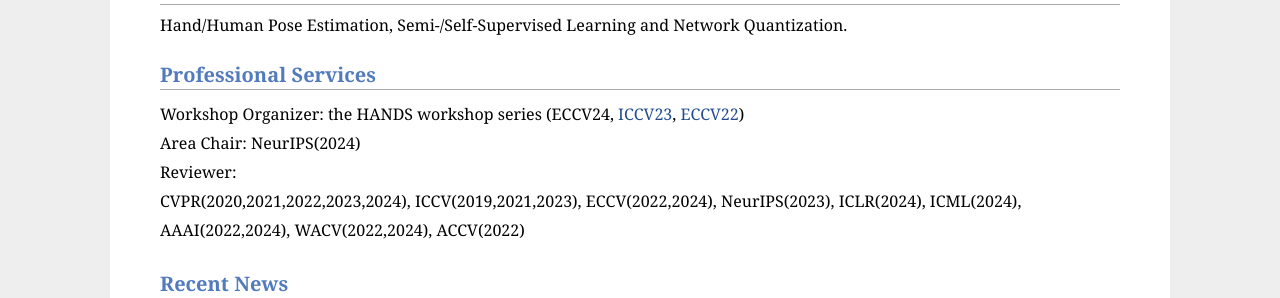
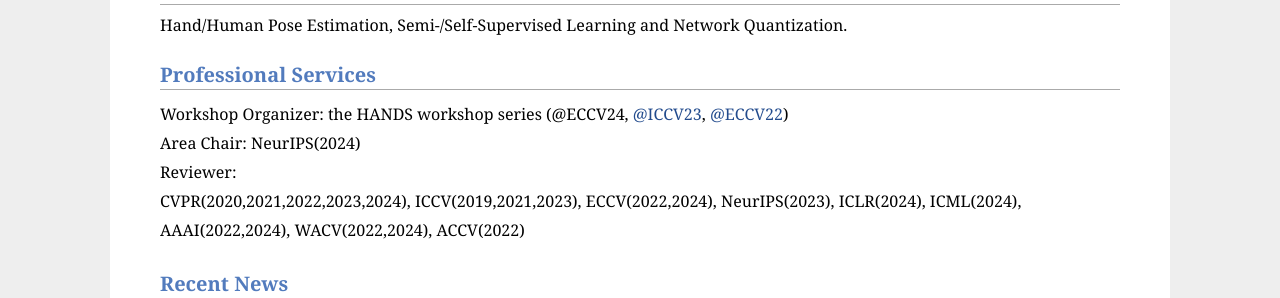
Before and after one commit to bestonebyone/mu4yang, a Jekyll site: the page built from index.md, in a window 1280 px wide and 900 px high. Shown: the part 302-600 px from the top of the window. Built offline with Jekyll 4.4.1, drawn with Linux system fonts in a browser that asks for light colours; comment, search, counter and statistics services are not loaded.

```diff
--- a/index.md
+++ b/index.md
@@ -38,10 +38,9 @@ Hand/Human Pose Estimation, Semi-/Self-Supervised Learning and Network Quantizat
 ## Professional Services
 
 <div style="line-height: 1.8;">
-Workshop Organizer: the HANDS workshop series (ECCV24, <a href="https://sites.google.com/view/hands2023/">ICCV23</a>, <a href="https://sites.google.com/view/hands2022/home">ECCV22</a>) <br>
+Workshop Organizer: the HANDS workshop series (@ECCV24, <a href="https://sites.google.com/view/hands2023/">@ICCV23</a>, <a href="https://sites.google.com/view/hands2022/home">@ECCV22</a>) <br>
 Area Chair: NeurIPS(2024) <br>
-Reviewer:
-<div style="word-wrap: break-word;">
+Reviewer: <div style="word-wrap: break-word;">
 CVPR(2020,2021,2022,2023,2024), ICCV(2019,2021,2023), ECCV(2022,2024), NeurIPS(2023), ICLR(2024), ICML(2024), AAAI(2022,2024), WACV(2022,2024), ACCV(2022)<br>
 </div>
 </div>
```
